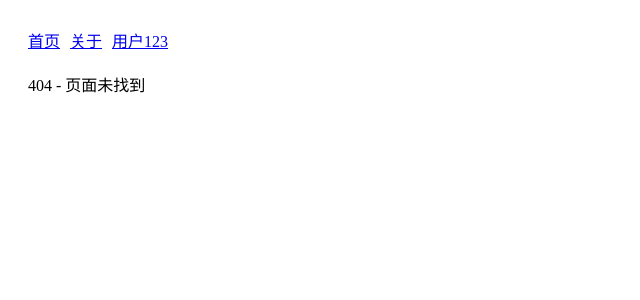
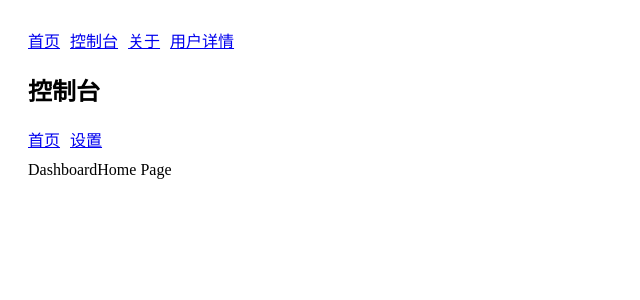
Before and after one commit to craftman52/ai-chat, a React app: page /dashboard/home in a window 1280 px wide. Before the commit this address had no page. Shown: the top 300 px of the page, without its empty margins (0-640 px from the left). Built offline with nearby package versions, Linux system fonts and the light colour scheme; the HTML template or start-up script is replaced by a standard one.

Commit message:
安装路由：react-router-dom（并配置 TS 类型声明）

```diff
--- a/src/App.tsx
+++ b/src/App.tsx
@@ -1,37 +1,31 @@
 // src/App.tsx
 import React from 'react';
-import { Routes, Route, Link } from 'react-router-dom';
-import Home from './pages/Home';
-import About from './pages/About';
-import NotFound from './pages/NotFound';
-import User from './pages/User'; // 引入User组件
+import { Link } from 'react-router-dom';
+// 导入封装好的路由组件和路由数组（用于导航）
+import { AppRoutes, routes } from './router';
 
 const App: React.FC = () => {
   return (
     <div style={{ padding: 20 }}>
-      {/* 导航链接：Link 替代 a 标签，避免页面刷新 */}
+      {/* 导航栏：也可以基于routes数组动态生成（可选） */}
       <nav style={{ marginBottom: 20 }}>
-        <Link to="/" style={{ marginRight: 10 }}>
-          首页
-        </Link>
-        <Link to="/about" style={{ marginRight: 10 }}>
-          关于
-        </Link>
-        <Link to="/user/123" style={{ marginRight: 10 }}>
-          用户123
-        </Link>
+        {/* 方式1：手动写导航（简单场景） */}
+        {/* <Link to="/" style={{ marginRight: 10 }}>首页</Link>
+        <Link to="/about" style={{ marginRight: 10 }}>关于</Link>
+        <Link to="/user/123" style={{ marginRight: 10 }}>用户123</Link> */}
+
+        {/* 方式2：基于routes数组动态生成（推荐，维护更方便） */}
+        {routes
+          .filter((route) => route.name && route.path !== '*') // 过滤404和无名称的路由
+          .map((route) => (
+            <Link key={route.path} to={route.path} style={{ marginRight: 10 }}>
+              {route.name}
+            </Link>
+          ))}
       </nav>
 
-      {/* 路由规则：Routes 包裹所有 Route，匹配对应路径渲染组件 */}
-      <Routes>
-        {/* 首页路由：path 为 '/'，element 为要渲染的组件 */}
-        <Route path="/" element={<Home />} />
-        <Route path="/user/:id" element={<User />} />
-        {/* 关于页路由 */}
-        <Route path="/about" element={<About />} />
-        {/* 404路由：path="*" 匹配所有未定义的路径 */}
-        <Route path="*" element={<NotFound />} />
-      </Routes>
+      {/* 引入封装好的路由组件，替代原来的Routes/Route */}
+      <AppRoutes />
     </div>
   );
 };
--- /dev/null
+++ b/src/pages/Dashboard.tsx
@@ -0,0 +1,23 @@
+// src/pages/Dashboard.tsx
+import React from 'react';
+import { Outlet, Link } from 'react-router-dom';
+
+const Dashboard: React.FC = () => {
+  return (
+    <div>
+      <h2>控制台</h2>
+      <nav style={{ marginBottom: 10 }}>
+        <Link to="/dashboard/home" style={{ marginRight: 10 }}>
+          首页
+        </Link>
+        <Link to="/dashboard/setting" style={{ marginRight: 10 }}>
+          设置
+        </Link>
+      </nav>
+      {/* Outlet 是子路由的渲染容器 */}
+      <Outlet />
+    </div>
+  );
+};
+
+export default Dashboard;
--- /dev/null
+++ b/src/pages/DashboardHome.tsx
@@ -0,0 +1,6 @@
+import React from 'react';
+const DashboardHome: React.FC = () => {
+  return <div> DashboardHome Page</div>;
+};
+
+export default DashboardHome;
--- /dev/null
+++ b/src/pages/DashboardSetting.tsx
@@ -0,0 +1,6 @@
+import React from 'react';
+const DashboardSetting: React.FC = () => {
+  return <div> DashboardSetting Page</div>;
+};
+
+export default DashboardSetting;
--- /dev/null
+++ b/src/router/index.tsx
@@ -0,0 +1,74 @@
+// src/router/index.tsx
+import type { RouteItem } from './type';
+// 导入页面组件
+import Home from '../pages/Home';
+import About from '../pages/About';
+import User from '../pages/User';
+import NotFound from '../pages/NotFound';
+
+import Dashboard from '../pages/Dashboard';
+import DashboardHome from '../pages/DashboardHome';
+import DashboardSetting from '../pages/DashboardSetting';
+
+// 定义路由数组，集中管理所有路由规则
+export const routes: RouteItem[] = [
+  {
+    path: '/',
+    name: '首页',
+    element: <Home />,
+  },
+  {
+    path: '/dashboard',
+    name: '控制台',
+    element: <Dashboard />, // 父组件需要有 <Outlet /> 渲染子路由
+    children: [
+      {
+        path: 'home', // 相对路径，等价于 /dashboard/home
+        name: '控制台首页',
+        element: <DashboardHome />,
+      },
+      {
+        path: 'setting',
+        name: '控制台设置',
+        element: <DashboardSetting />,
+      },
+    ],
+  },
+  {
+    path: '/about',
+    name: '关于',
+    element: <About />,
+  },
+  {
+    path: '/user/:id',
+    name: '用户详情',
+    element: <User />,
+  },
+  {
+    path: '*',
+    name: '404',
+    element: <NotFound />,
+  },
+];
+
+// 封装路由渲染组件（可选，简化App.tsx代码）
+import { Routes, Route } from 'react-router-dom';
+
+export const AppRoutes = () => {
+  // 递归渲染路由（包括子路由）
+  const renderRoutes = (routes: RouteItem[]) => {
+    return routes.map((route) => {
+      if (route.children && route.children.length > 0) {
+        return (
+          <Route key={route.path} path={route.path} element={route.element}>
+            {/* 渲染子路由 */}
+            {renderRoutes(route.children)}
+          </Route>
+        );
+      }
+      return <Route key={route.path} path={route.path} element={route.element} />;
+    });
+  };
+
+  return <Routes>{renderRoutes(routes)}</Routes>;
+};
--- /dev/null
+++ b/src/router/type.ts
@@ -0,0 +1,10 @@
+// src/router/type.ts
+import type { ReactNode } from 'react';
+
+// 定义单个路由的类型
+export interface RouteItem {
+  path: string; // 路由路径
+  element: ReactNode; // 路由渲染的组件
+  name?: string; // 路由名称（可选，用于导航）
+  children?: RouteItem[]; // 子路由（可选）
+}
```
